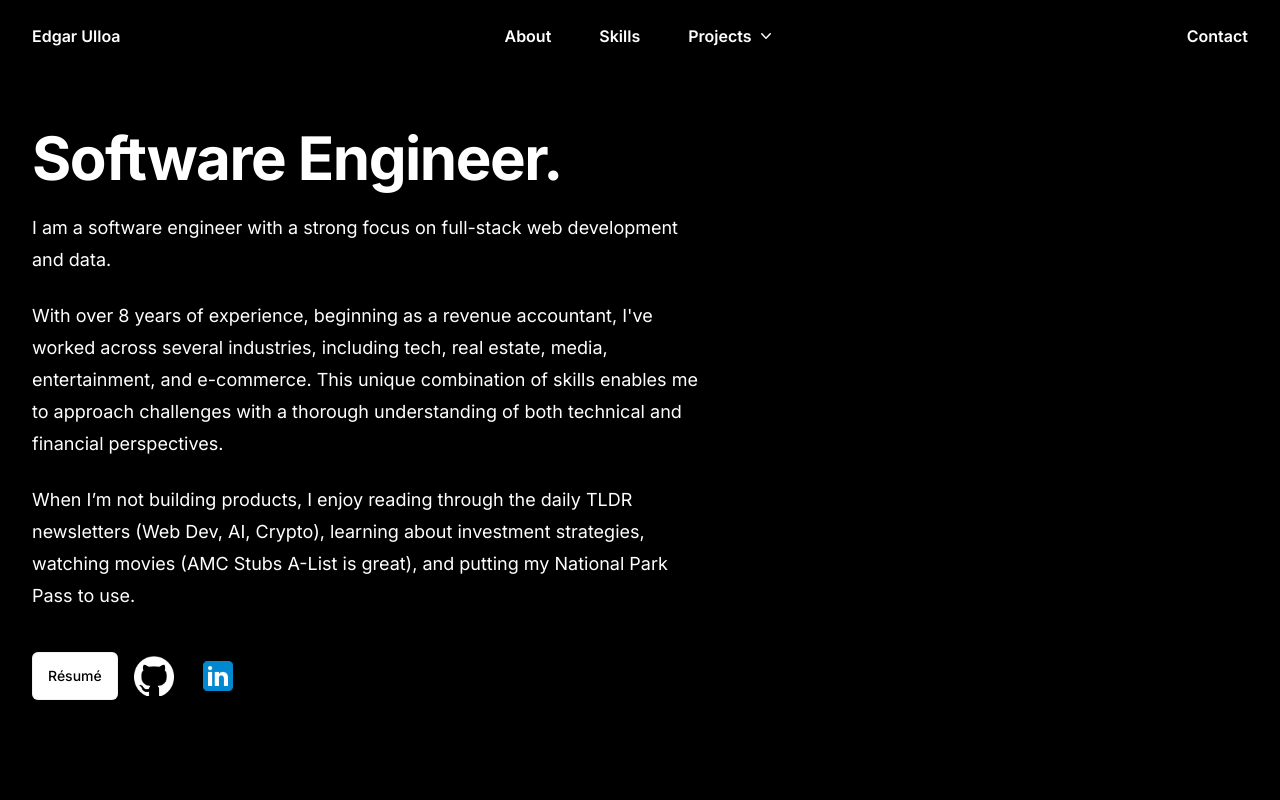
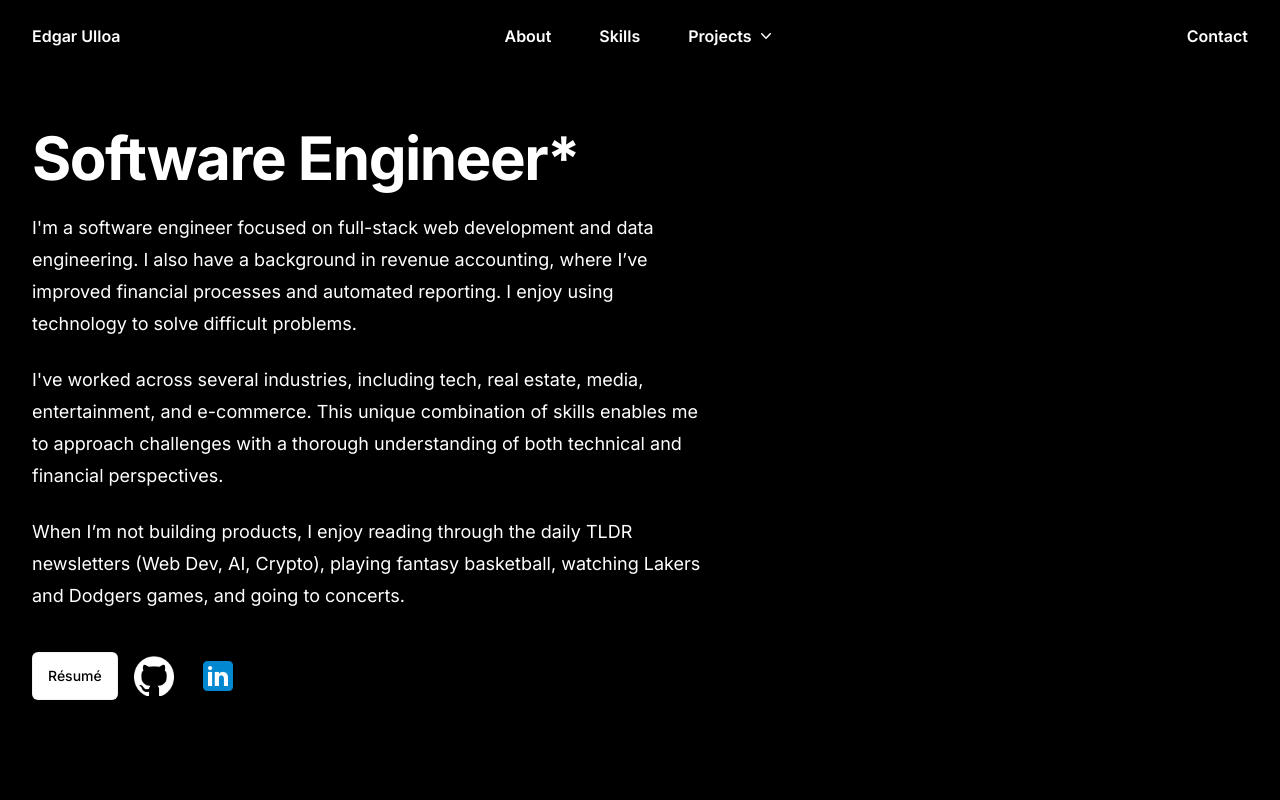
Before and after one commit to eulloa10/edgar-personal-website-2, a Next.js app in the folder portfolio/: page / in a window 1280 px wide. Shown: the top 800 px of the page. Built offline with nearby package versions, Linux system fonts and the light colour scheme.

Commit message:
update bio

```diff
--- a/portfolio/src/app/components/about.js
+++ b/portfolio/src/app/components/about.js
@@ -15,15 +15,15 @@ export default function About() {
       </div>
       <div className="mx-auto max-w-7xl px-6 lg:px-8">
         <div className="mx-auto max-w-2xl lg:mx-0">
-          <h1 className="text-4xl font-bold tracking-tight text-white sm:text-6xl">Software Engineer.</h1>
+          <h1 className="text-4xl font-bold tracking-tight text-white sm:text-6xl">Software Engineer*</h1>
           <p className="mt-6 text-lg leading-8 text-white">
-            I am a software engineer with a strong focus on full-stack web development and data.
+            I'm a software engineer focused on full-stack web development and data engineering. I also have a background in revenue accounting, where I’ve improved financial processes and automated reporting. I enjoy using technology to solve difficult problems.
           </p>
           <p className="mt-6 text-lg leading-8 text-white">
-            With over 8 years of experience, beginning as a revenue accountant, I've worked across several industries, including tech, real estate, media, entertainment, and e-commerce. This unique combination of skills enables me to approach challenges with a thorough understanding of both technical and financial perspectives.
+            I've worked across several industries, including tech, real estate, media, entertainment, and e-commerce. This unique combination of skills enables me to approach challenges with a thorough understanding of both technical and financial perspectives.
           </p>
           <p className="mt-6 text-lg leading-8 text-white">
-            When I’m not building products, I enjoy reading through the daily TLDR newsletters (Web Dev, AI, Crypto), learning about investment strategies, watching movies (AMC Stubs A-List is great), and putting my National Park Pass to use.
+            When I’m not building products, I enjoy reading through the daily TLDR newsletters (Web Dev, AI, Crypto), playing fantasy basketball, watching Lakers and Dodgers games, and going to concerts.
           </p>
           <div className="flex items-center">
             <a
```
